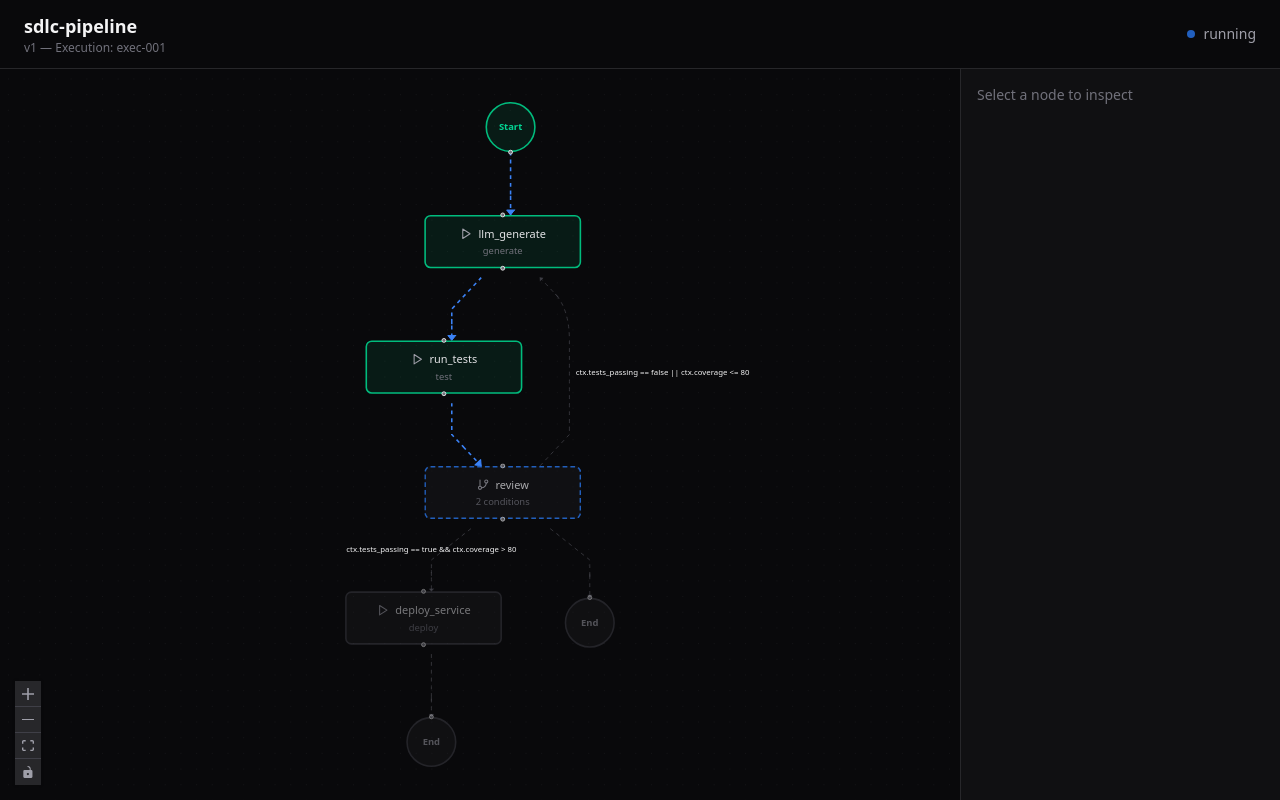
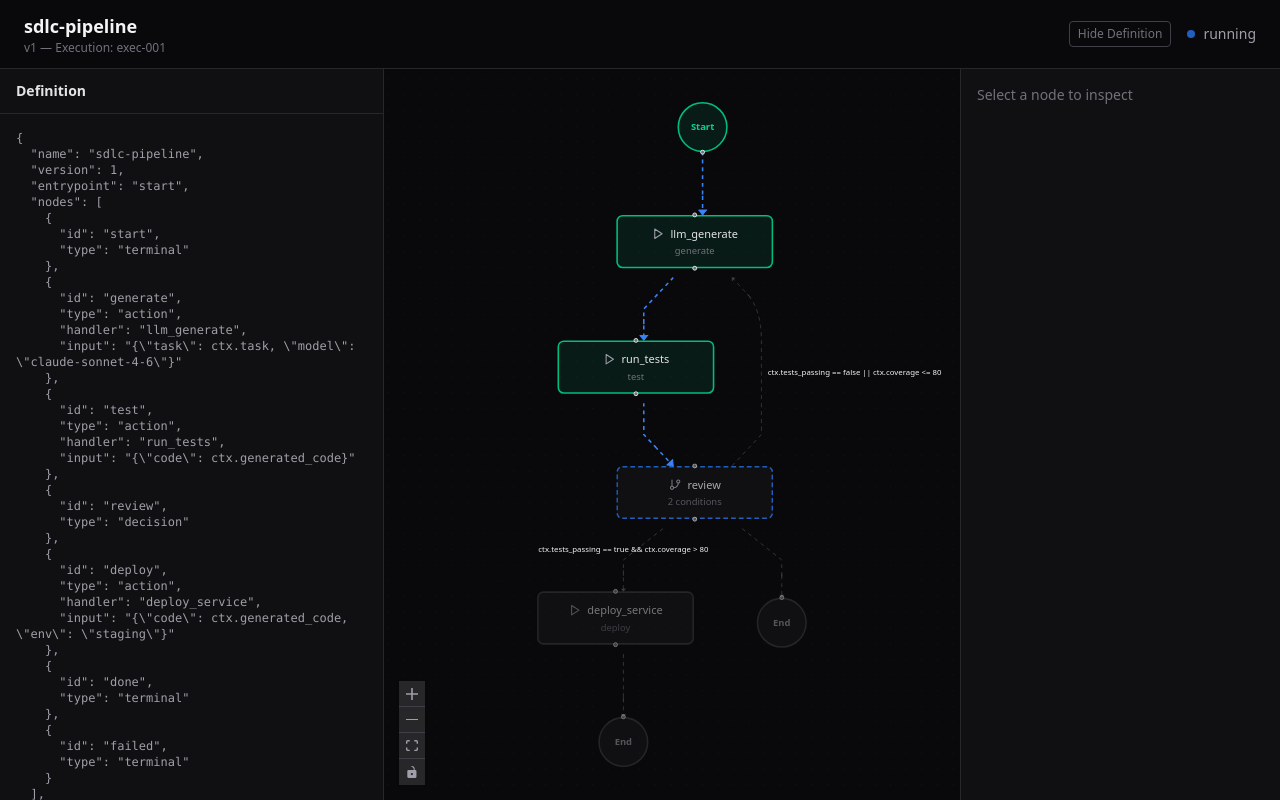
Before and after one commit to adamgilman/fishplate, a React (Vite) app in the folder apps/admin-ui/: page / in a window 1280 px wide. Built offline with nearby package versions, Linux system fonts and the light colour scheme.

Commit message:
feat(admin-ui): add toggleable workflow definition panel
Shows the workflow JSON side-by-side with the graph visualization.
Toggle via "Hide/Show Definition" button in the header.

```diff
--- /dev/null
+++ b/apps/admin-ui/src/components/definition-panel/definition-panel.tsx
@@ -0,0 +1,21 @@
+import type { WorkflowDefinition } from '@fishplate/workflow-core';
+
+interface DefinitionPanelProps {
+  definition: WorkflowDefinition;
+}
+
+export function DefinitionPanel({ definition }: DefinitionPanelProps) {
+  // Show the definition without runtime metadata
+  const { id, tenantId, createdAt, isTemplate, ...display } = definition;
+
+  return (
+    <div className="w-96 border-r border-zinc-800 bg-zinc-900/50 flex flex-col overflow-hidden">
+      <div className="px-4 py-3 border-b border-zinc-800">
+        <h3 className="text-sm font-semibold text-zinc-200">Definition</h3>
+      </div>
+      <pre className="flex-1 overflow-auto p-4 text-xs font-mono text-zinc-400 whitespace-pre-wrap break-all">
+        {JSON.stringify(display, null, 2)}
+      </pre>
+    </div>
+  );
+}
--- a/apps/admin-ui/src/routes/workflow-view.tsx
+++ b/apps/admin-ui/src/routes/workflow-view.tsx
@@ -3,10 +3,12 @@ import { ReactFlowProvider } from '@xyflow/react';
 import { useWorkflow } from '@/hooks/use-workflow';
 import { WorkflowGraph } from '@/components/workflow-graph/workflow-graph';
 import { ContextInspector } from '@/components/context-inspector/context-inspector';
+import { DefinitionPanel } from '@/components/definition-panel/definition-panel';
 
 export function WorkflowView() {
   const { data, isLoading, error } = useWorkflow('exec-001');
   const [selectedNodeId, setSelectedNodeId] = useState<string | null>(null);
+  const [showDefinition, setShowDefinition] = useState(true);
 
   if (isLoading) {
     return (
@@ -35,7 +37,14 @@ export function WorkflowView() {
             v{definition.version} — Execution: {execution.executionId}
           </p>
         </div>
-        <div className="flex items-center gap-2">
+        <div className="flex items-center gap-4">
+          <button
+            onClick={() => setShowDefinition(v => !v)}
+            className="text-xs text-zinc-500 hover:text-zinc-300 border border-zinc-700 rounded px-2 py-1"
+          >
+            {showDefinition ? 'Hide' : 'Show'} Definition
+          </button>
+          <div className="flex items-center gap-2">
           <span className={`inline-block w-2 h-2 rounded-full ${
             execution.status === 'running' ? 'bg-blue-500 animate-pulse' :
             execution.status === 'completed' ? 'bg-emerald-500' :
@@ -45,8 +54,10 @@ export function WorkflowView() {
           }`} />
           <span className="text-sm text-zinc-400">{execution.status}</span>
         </div>
+        </div>
       </header>
       <div className="flex flex-1 overflow-hidden">
+        {showDefinition && <DefinitionPanel definition={definition} />}
         <div className="flex-1">
           <ReactFlowProvider>
             <WorkflowGraph
```
